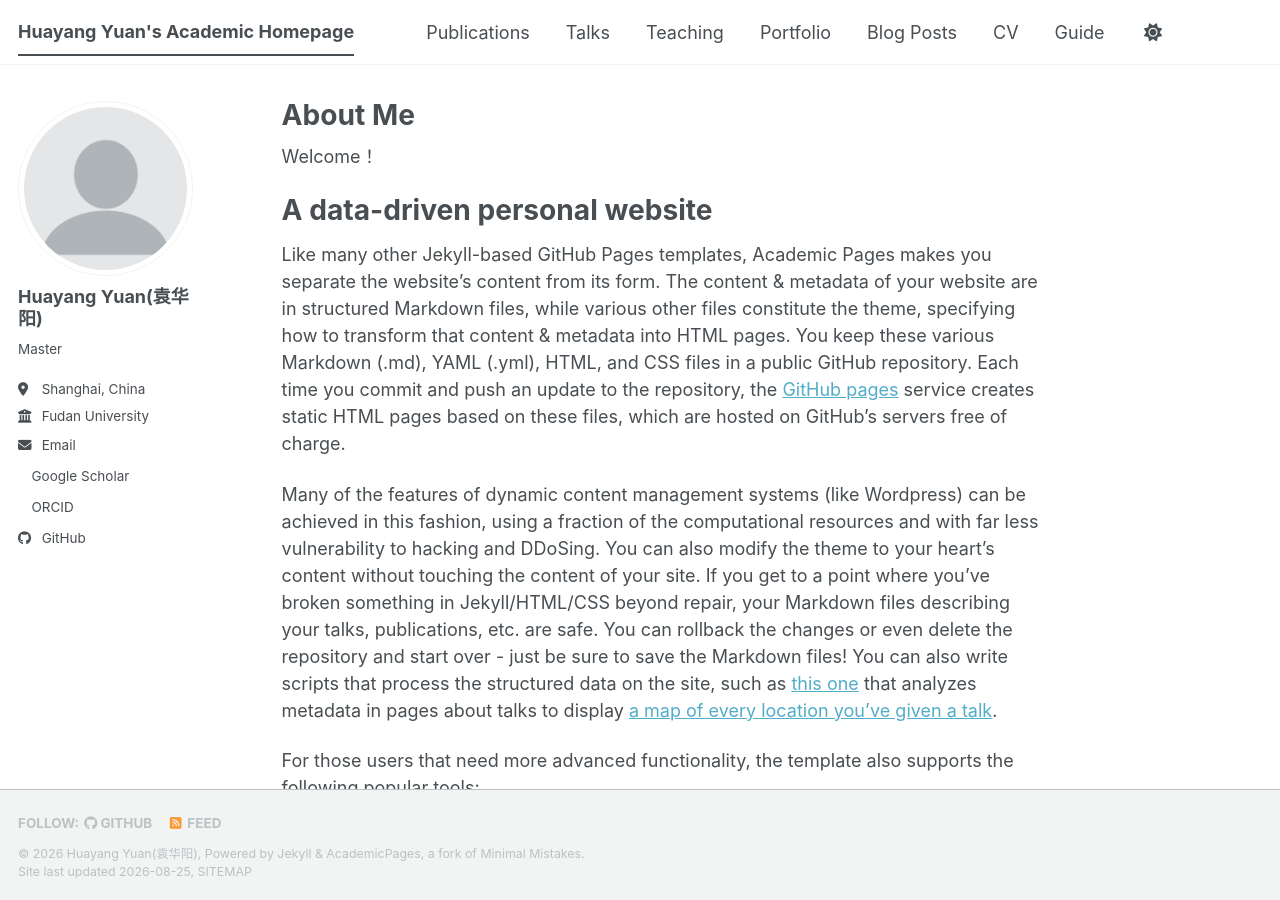
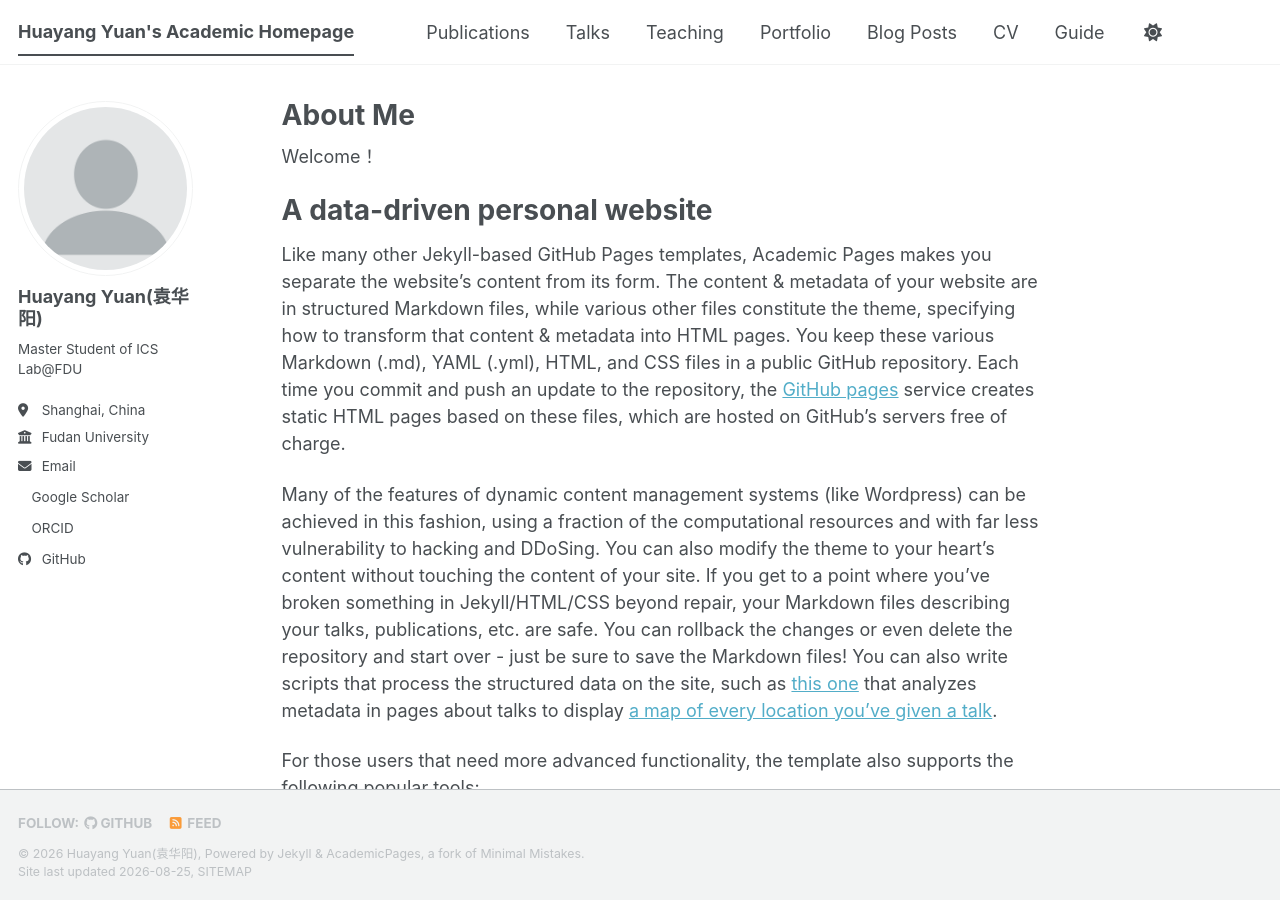
Before and after one commit to Geek3600/Geek3600.github.io, a Jekyll site: the page built from _pages/about.md, in a window 1280 px wide and 900 px high. Built offline with Jekyll 4.4.1, drawn with Linux system fonts in a browser that asks for light colours; a style sheet for code colours, icons or effects is not loaded.

Commit message:
Update personal academic profile

```diff
--- a/_config.yml
+++ b/_config.yml
@@ -26,7 +26,7 @@ author:
   avatar           : "profile.png"
   name             : "Huayang Yuan(袁华阳)"
   pronouns         : # example: "she/her"
-  bio              : "Master"
+  bio              : "Master Student of ICS Lab@FDU"
   location         : "Shanghai, China"
   employer         : "Fudan University"
   uri              : # URL
```
